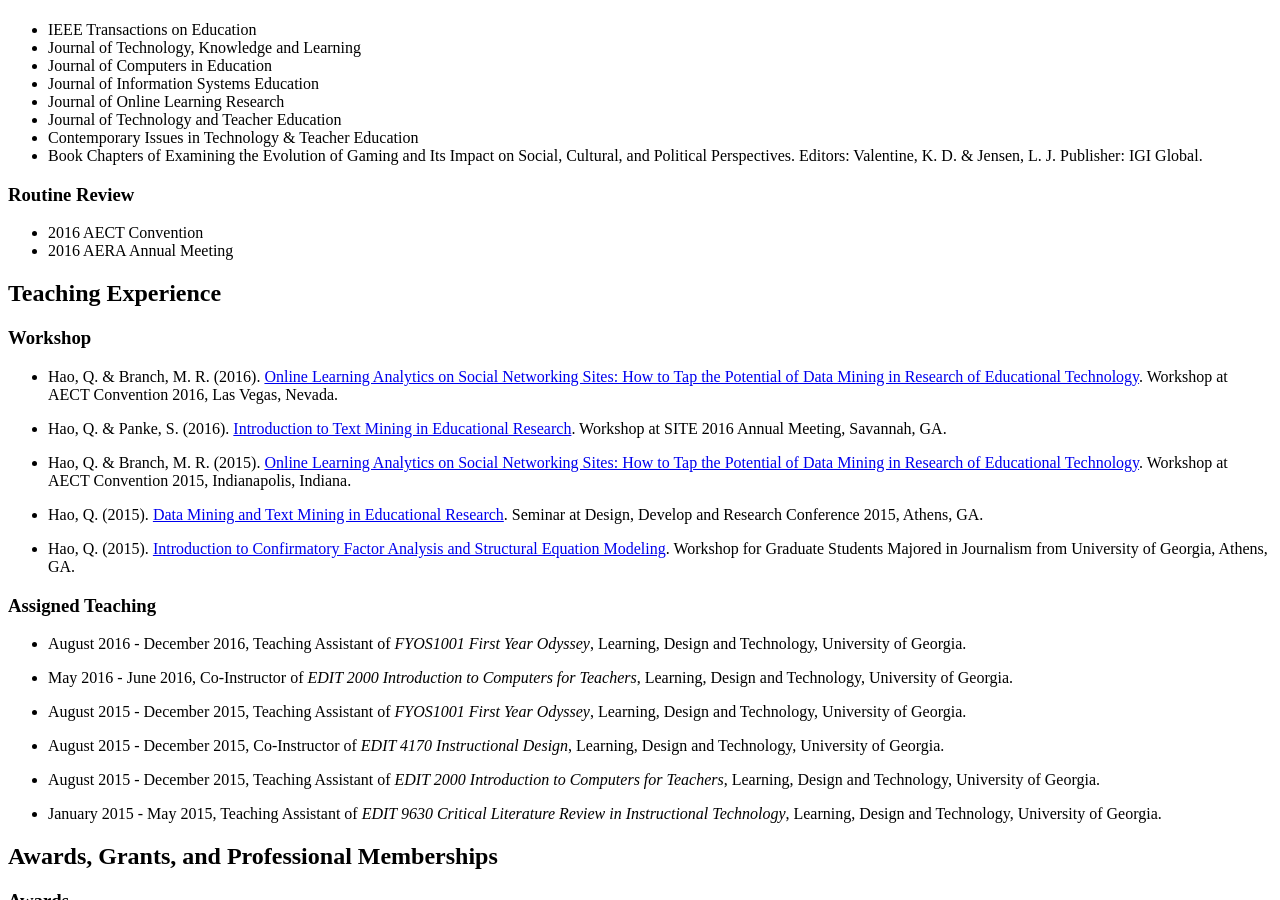
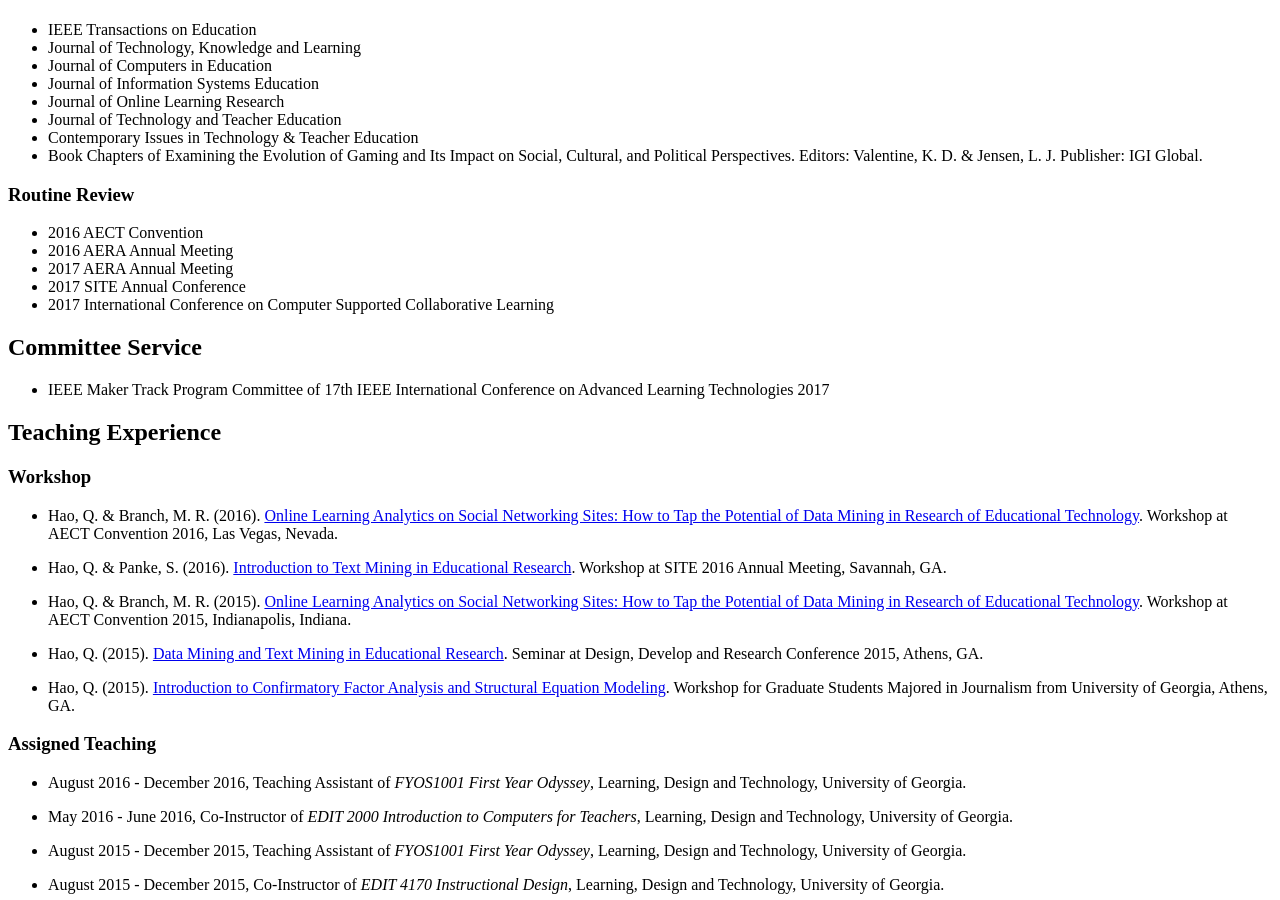
Before and after one commit to Neo-Hao/neo-hao.github.io, a Jekyll site: the page built from cv.md, in a window 1280 px wide and 900 px high, scrolled down 1956 px. Built offline with Jekyll 4.4.1, drawn with Linux system fonts in a browser that asks for light colours; nearby versions of some CDN libraries.

Commit message:
cv update

```diff
--- a/cv.md
+++ b/cv.md
@@ -95,6 +95,13 @@ title: Curriculum Vitae
 
 * 2016 AECT Convention
 * 2016 AERA Annual Meeting
+* 2017 AERA Annual Meeting
+* 2017 SITE Annual Conference
+* 2017 International Conference on Computer Supported Collaborative Learning
+
+## Committee Service
+
+* IEEE Maker Track Program Committee of 17th IEEE International Conference on Advanced Learning Technologies 2017
 
 ## Teaching Experience
 
```
